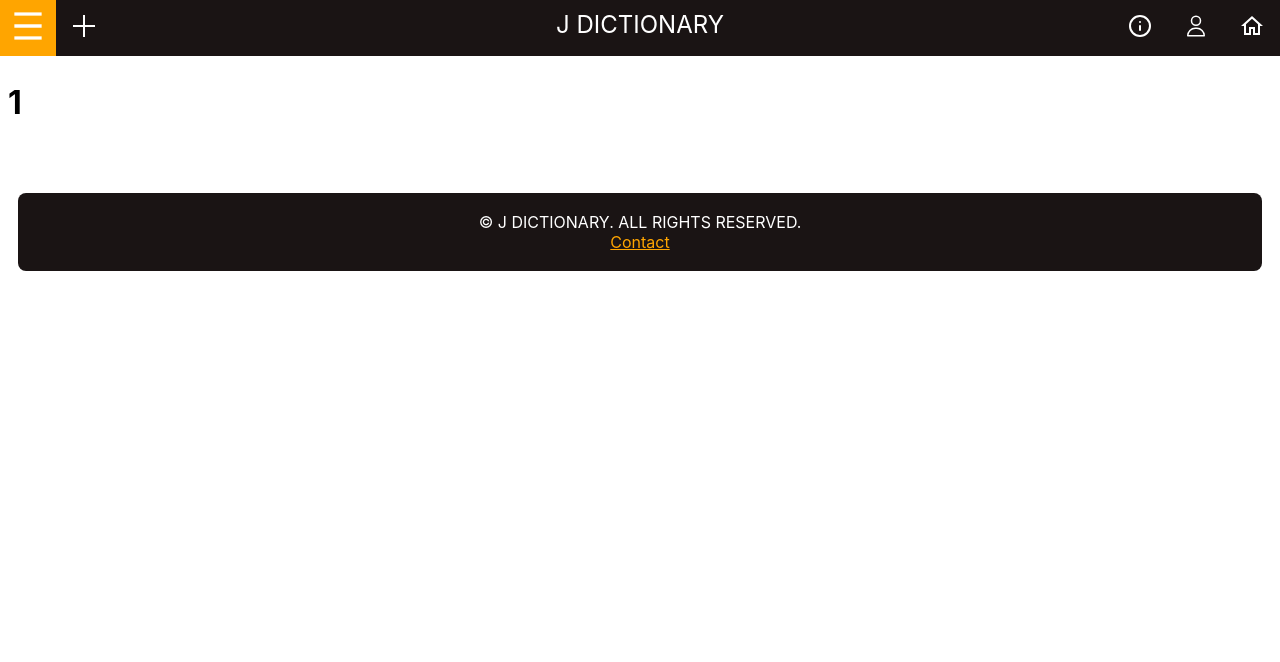
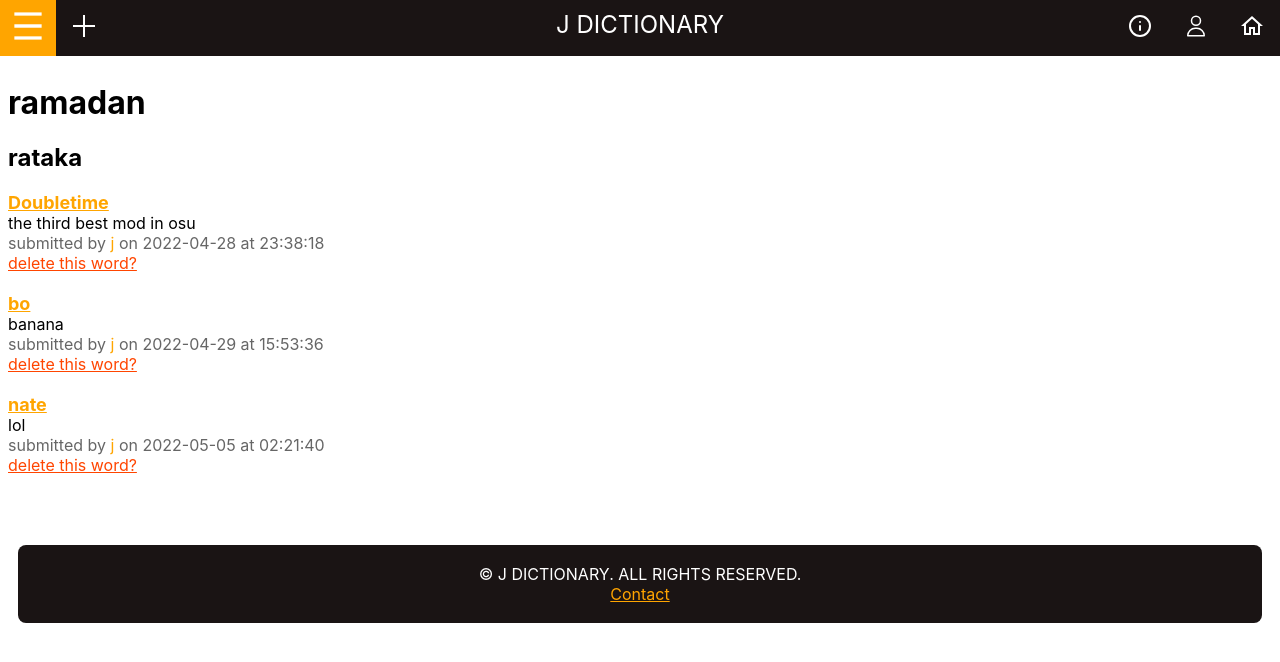
Before and after one commit to johngascoigne/dictionary, a Flask app: page /category/1 in a window 1280 px wide. Shown: the top 662 px of the page. Run offline with Flask 2, Linux system fonts and the light colour scheme; a user stored in the database is signed in; data comes from the database, SQL or seed files in the repository; both versions use the stored data as it was after the commit.

Commit message:
Muscrados dos lomato muertos

```diff
--- a/app.py
+++ b/app.py
@@ -22,10 +22,6 @@ def create_connection(db_file):
         print(e)
 
     return None
-
-
-def remove(string):
-    return string.replace(" ", "+")
 
 
 def fetch_all_words():
@@ -53,10 +49,20 @@ def fetch_all_words():
 def fetch_category_words(passed_category):
     con = create_connection(DB_NAME)
 
+    query = "SELECT name FROM category WHERE id=?"
+
+    cur = con.cursor()
+
+    cur.execute(query, (passed_category,))
+    found_category_name = cur.fetchall()
+
+    found_category_name = found_category_name[0][0].lower()
+
     query = "SELECT id, name, description, added_by, timestamp, in_category FROM word WHERE in_category=?"
 
     cur = con.cursor()
-    cur.execute(query, (passed_category,))
+
+    cur.execute(query, (found_category_name,))
     word_query = cur.fetchall()
     con.close()
     fetched_words = []
@@ -91,26 +97,6 @@ def fetch_authored_words(passed_user):
     return fetched_words
 
 
-# fetch all names of categories and make them lowercase (for urls)
-def fetch_category_names():
-    con = create_connection(DB_NAME)
-
-    query = "SELECT name FROM category"
-
-    cur = con.cursor()
-    cur.execute(query)
-    fetched_categories = cur.fetchall()
-
-    lower_categories = []
-    for i in range(len(fetched_categories)):
-        j = fetched_categories[i]
-        v = j[0]
-        v = v.lower()
-        lower_categories.append([v, v.title()])
-
-    con.close()
-    return lower_categories
-
 # get tha categories
 def fetch_categories():
     con = create_connection(DB_NAME)
@@ -126,29 +112,37 @@ def fetch_categories():
 
 
 # fetch data from a category
-def fetch_category_data(category_name):
+def fetch_category_data(category_id):
     con = create_connection(DB_NAME)
 
-    query = "SELECT id, name, description FROM category"
+    query = "SELECT id, name, description FROM category WHERE id=?"
 
     cur = con.cursor()
-    cur.execute(query)
+    cur.execute(query, (category_id,))
     fetched_categories = cur.fetchall()
 
     con.close()
-    found_category = -1
-    for i in range(len(fetched_categories)):
-        x = fetched_categories[i][1]
-        if x.lower() == category_name.lower():
-            found_category = i
-            break
+    return fetched_categories
 
-    if found_category != -1:
-        output_category = fetched_categories[found_category]
-        return output_category
 
-    else:
-        return False
+def fetch_word_data(word):
+    con = create_connection(DB_NAME)
+
+    query = "SELECT * FROM word WHERE id=?"
+
+    cur = con.cursor()
+    cur.execute(query, (word,))
+    fetched_word = cur.fetchall()
+
+    word_data = []
+    for i in fetched_word:
+        x = int(i[4])
+        x /= 1000
+        word_data.append(
+            [i[0], i[1], i[2], i[3], datetime.utcfromtimestamp(x).strftime('%Y-%m-%d at %H:%M:%S'), i[5]])
+
+    con.close()
+    return word_data
 
 
 def create_connection(db_file):
@@ -163,12 +157,12 @@ def create_connection(db_file):
 
 @app.route('/')
 def render_homepage():
-    return render_template('home.html', category_name=fetch_category_names(), logged_in=is_logged_in(), admin=is_admin())
+    return render_template('home.html', categories=fetch_categories(), logged_in=is_logged_in(), admin=is_admin())
 
 
 @app.route('/contact')
 def render_contact_page():
-    return render_template('contact.html', category_name=fetch_category_names(), logged_in=is_logged_in(), admin=is_admin())
+    return render_template('contact.html', categories=fetch_categories(), logged_in=is_logged_in(), admin=is_admin())
 
 
 @app.route('/login', methods=['GET', 'POST'])
@@ -208,7 +202,7 @@ def render_login_page():
         session['admin'] = admin
         print(session)
         return redirect('/')
-    return render_template('login.html', category_name=fetch_category_names(), logged_in=is_logged_in(),)
+    return render_template('login.html', categories=fetch_categories(), logged_in=is_logged_in(), )
 
 
 @app.route('/signup', methods=['GET', 'POST'])
@@ -246,7 +240,7 @@ def render_signup_page():
         con.close()
         return redirect('/login')
 
-    return render_template('signup.html', category_name=fetch_category_names(), logged_in=is_logged_in(), )
+    return render_template('signup.html', categories=fetch_categories(), logged_in=is_logged_in(), )
 
 
 # main add page with radio buttons
@@ -257,7 +251,7 @@ def render_add_page():
     if request.method == "POST":
         response = request.form['create']
         return redirect('/add/' + str(response))
-    return render_template('add.html', category_name=fetch_category_names()
+    return render_template('add.html', categories=fetch_categories()
                            , logged_in=is_logged_in(), admin=is_admin())
 
 
@@ -302,7 +296,7 @@ def render_addword_page():
         con.close()
         return redirect('/')
 
-    return render_template('addword.html', all_categories=fetch_categories(), category_name=fetch_category_names(),
+    return render_template('addword.html', categories=fetch_categories(),
                            logged_in=is_logged_in(), admin=is_admin())
 
 
@@ -330,21 +324,29 @@ def render_addcategory_page():
         con.close()
         return redirect('/')
 
-    return render_template('addcategory.html', all_categories=fetch_categories(), category_name=fetch_category_names(),
+    return render_template('addcategory.html', categories=fetch_categories(),
                            logged_in=is_logged_in(), admin=is_admin())
 
 
 # unique category pages for all categories
 @app.route('/category/<category>')
 def render_category_page(category):
-    return render_template('category.html', category_name=fetch_category_names(), cur_category=category,
+    return render_template('category.html', categories=fetch_categories(), cur_category=category,
                            category_words=fetch_category_words(category), logged_in=is_logged_in(),
                            category_data=fetch_category_data(category), admin=is_admin())
+
+
+# unique category pages for all categories
+@app.route('/word/<word>')
+def render_word_page(word):
+    return render_template('word.html', categories=fetch_categories(), cur_category=word, logged_in=is_logged_in(),
+                           admin=is_admin(), word_data=fetch_word_data(word))
+
 
 # all words on one page :D
 @app.route('/category/all')
 def render_all_words_page():
-    return render_template('allwords.html', category_name=fetch_category_names(), logged_in=is_logged_in(),
+    return render_template('allwords.html', categories=fetch_categories(), logged_in=is_logged_in(),
                            all_words=fetch_all_words(), admin=is_admin())
 
 
@@ -353,13 +355,13 @@ def render_all_words_page():
 def render_user_page(username):
     word_query = fetch_authored_words(username)  # get all authored words from the user
     authored_words = len(word_query)  # get the number of authored words (to be displayed on the user's page)
-    return render_template('user.html', category_name=fetch_category_names(), cur_user=username,
+    return render_template('user.html', categories=fetch_categories(), cur_user=username,
                            user_words=word_query, authored_word_count=authored_words,
                            logged_in=is_logged_in(), admin=is_admin())
 
+
 @app.route('/remove_word/<word>')
 def render_word_remove_page(word):
-
     if not is_logged_in():
         return redirect('/?error=Not+logged+in')
 
@@ -372,14 +374,8 @@ def render_word_remove_page(word):
 
     con.commit()
 
-    query = "DELETE FROM word WHERE name=?"
-    cur = con.cursor()
+    return redirect('/')
 
-    cur.execute(query, (word,))
-    con.commit()
-    con.close()
-
-    return redirect('/')
 
 @app.route('/logout')
 def render_logout_page():
@@ -387,6 +383,7 @@ def render_logout_page():
     [session.pop(key) for key in list(session.keys())]
     print(list(session.keys()))
     return redirect('/?laters+g')
+
 
 def is_logged_in():
     if session.get("email") is None:
@@ -396,6 +393,7 @@ def is_logged_in():
         print("Logged in")
         return True
 
+
 def is_admin():
     if is_logged_in() and session.get('admin') == 1:
         return True
@@ -404,4 +402,5 @@ def is_admin():
         return False
         print("user isnt admin")
 
+
 app.run(host='0.0.0.0', debug=True)
--- a/templates/addword.html
+++ b/templates/addword.html
@@ -18,7 +18,7 @@
         <!--        dropdownm-->
         <label class="form-label" required>Choose a category:</label>
         <label for="category"></label><select name="category" id="category">
-            {% for category in all_categories %}
+            {% for category in categories %}
             <option class="form-element" value={{ category[1] }}>{{ category[1] }}</option>
             {% endfor %}
         </select>
--- a/templates/allwords.html
+++ b/templates/allwords.html
@@ -8,11 +8,11 @@
 <h2>All the words</h2>
 
 {% for word in all_words %}
-<div class="word-title">{{ word[1] }}</div>
+<div class="word-title"><a href="/word/{{ word[0] }}">{{ word[1] }}</a></div>
 <div class="word-description">{{ word[2] }}</div>
 <div class="word-author"> submitted by <a href="/user/{{ word[3] }}">{{ word[3] }}</a> on {{ word[4] }}</div>
 {% if admin %}
-<div class="warning-button"><a href="/remove_word/{{ word[1] }}" > delete this word?</a></div>
+<div class="warning-button"><a href="/remove_word/{{ word[0] }}" > delete this word?</a></div>
 {% endif %}
 <br>
 {% endfor %}
--- a/templates/base.html
+++ b/templates/base.html
@@ -19,7 +19,7 @@
                     <button onclick="myFunction()" class="dropbtn"><img src="/static/icons/sidebar-icon.svg"></button>
                     <div id="myDropdown" class="dropdown-content">
                         <a href="/category/all">All</a>
-                        {% for category in category_name %}
+                        {% for category in categories %}
                         <a href="/category/{{ category[0] }}">{{ category[1] }}</a>
                         {% endfor %}
                     </div>
--- a/templates/category.html
+++ b/templates/category.html
@@ -1,19 +1,19 @@
 {% extends 'base.html' %}
 
-{% block title %}uzi fan | {{ cur_category }} {% endblock %}
+{% block title %}uzi fan | {{ category_data[0][1] }} {% endblock %}
 
 {% block main %}
-<h1>{{ cur_category }}</h1>
+<h1>{{ category_data[0][1] }}</h1>
 
-<h2>{{ category_data[2] }}</h2>
+<h2>{{ category_data[0][2] }}</h2>
 
 {% for word in category_words %}
 
-<div class="word-title">{{ word[1] }}</div>
+<div class="word-title"><a href="/word/{{ word[0] }}">{{ word[1] }}</a></div>
 <div class="word-description">{{ word[2] }}</div>
 <div class="word-author"> submitted by <a href="/user/{{ word[3] }}">{{ word[3] }}</a> on {{ word[4] }}</div>
 {% if admin %}
-<div class="warning-button"><a href="/remove_word/{{ word[1] }}" > delete this word?</a></div>
+<div class="warning-button"><a href="/remove_word/{{ word[0] }}" > delete this word?</a></div>
 {% endif %}
 <br>
 {% endfor %}
```
Also changed, not shown: templates/word.html (added, +18 -0 lines), dictionary.db.
